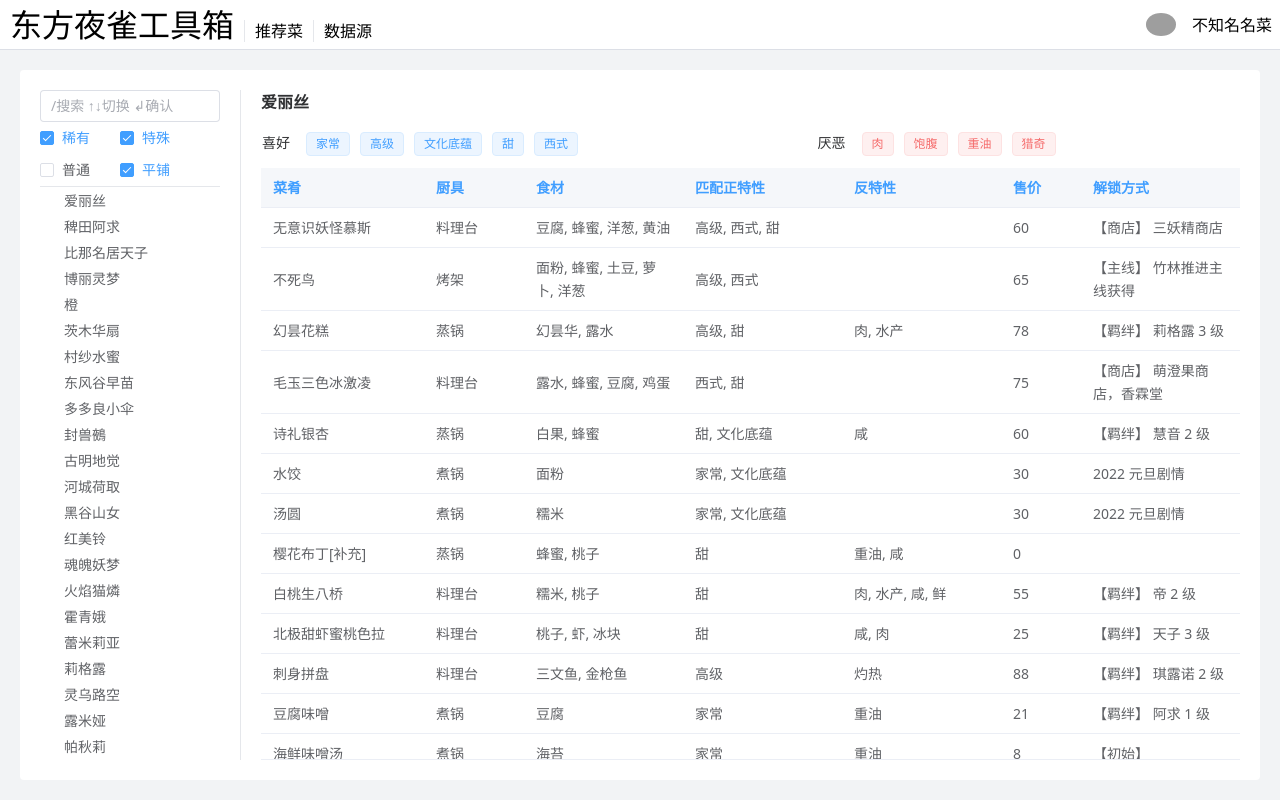
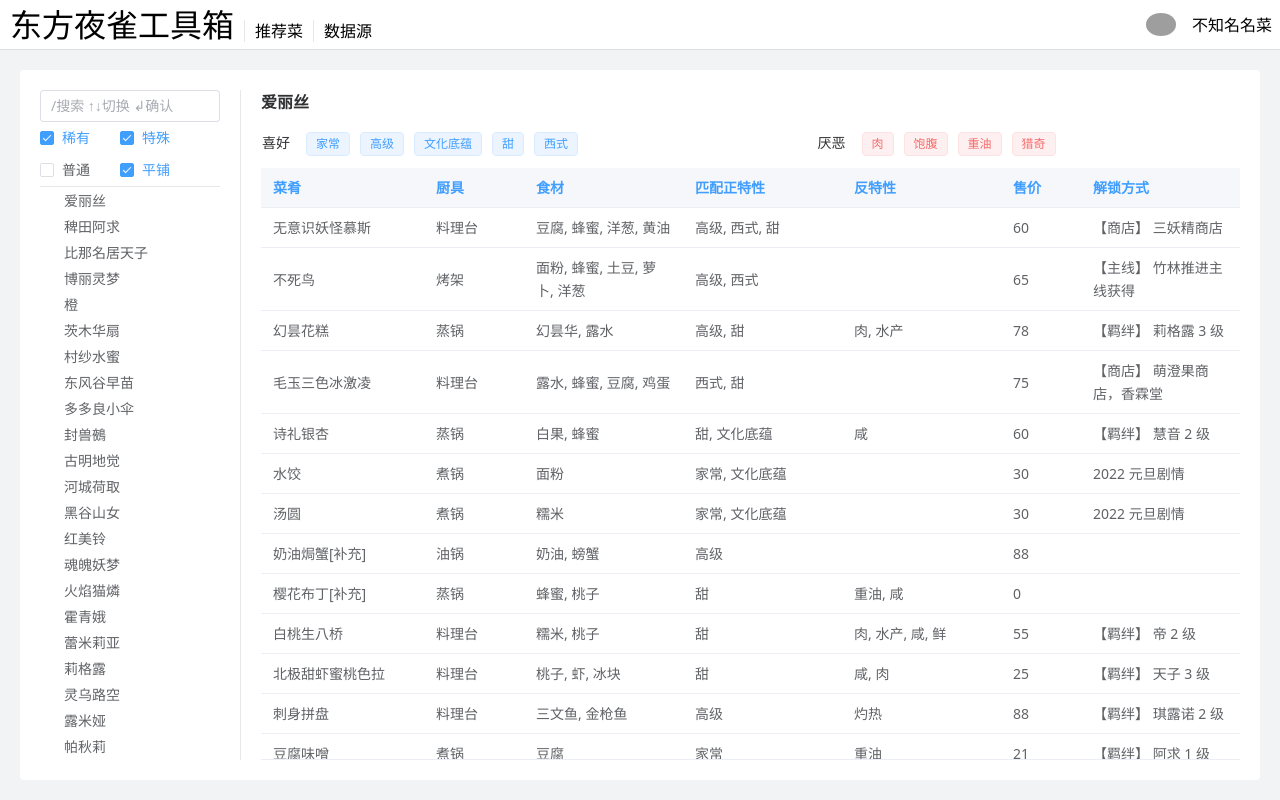
Before and after one commit to lisnote/touhou-mystias-lzakaya-tools, a Vue app: page /#/DishAdvice in a window 1280 px wide. Built offline with nearby package versions, Linux system fonts and the light colour scheme; grey boxes are pictures that could not be loaded.

Commit message:
补充菜品

```diff
--- a/src/data/dishes.ts
+++ b/src/data/dishes.ts
@@ -1,6 +1,42 @@
 import type { Dish } from '.';
 
 export const dishes: Dish[] = [
+  {
+    name: '黄金酥鱼饼[补充]',
+    cookware: '油锅',
+    price: 40,
+    ingredients: ['鳟鱼', '面粉', '蜂蜜'],
+    features: ['水产', '重油', '下酒', '力量涌现'],
+    missingFeatures: [],
+    cookingTime: 5.4,
+    unlock: '',
+    description:
+      '在鱼馅内加入适量蜂蜜搅拌后，碾压成鱼饼，投入油锅炸至金黄色，随炸随食。',
+  },
+  {
+    name: '仰望天花板派[补充]',
+    cookware: '蒸锅',
+    price: 66,
+    ingredients: ['鳟鱼', '面粉', '桃子'],
+    features: ['昂贵', '下酒', '海味', '招牌', '适合拍照', '猎奇', '特产'],
+    missingFeatures: ['肉'],
+    cookingTime: 5.4,
+    unlock: '',
+    description:
+      '在水果派里探出一个鱼头，仿佛看着地底的天花板，充满了与地狱相衬的绝望气息。',
+  },
+  {
+    name: '奶油焗蟹[补充]',
+    cookware: '油锅',
+    price: 88,
+    ingredients: ['奶油', '螃蟹'],
+    features: ['昂贵', '高级', '下酒', '海味', '鲜', '招牌', '适合拍照'],
+    missingFeatures: [],
+    cookingTime: 7.2,
+    unlock: '',
+    description:
+      '奶油锔的螃蟹在没开盖之前就已经香气四溢，然而这香气只是前戏。撕开蟹钳，弹出白嫩包满的肉质，此时再细细地吸入汤汁，螃蟹固有的鲜味才彻底的融合与释放。',
+  },
   {
     name: '大奢宴[补充]',
     cookware: '煮锅',
```
